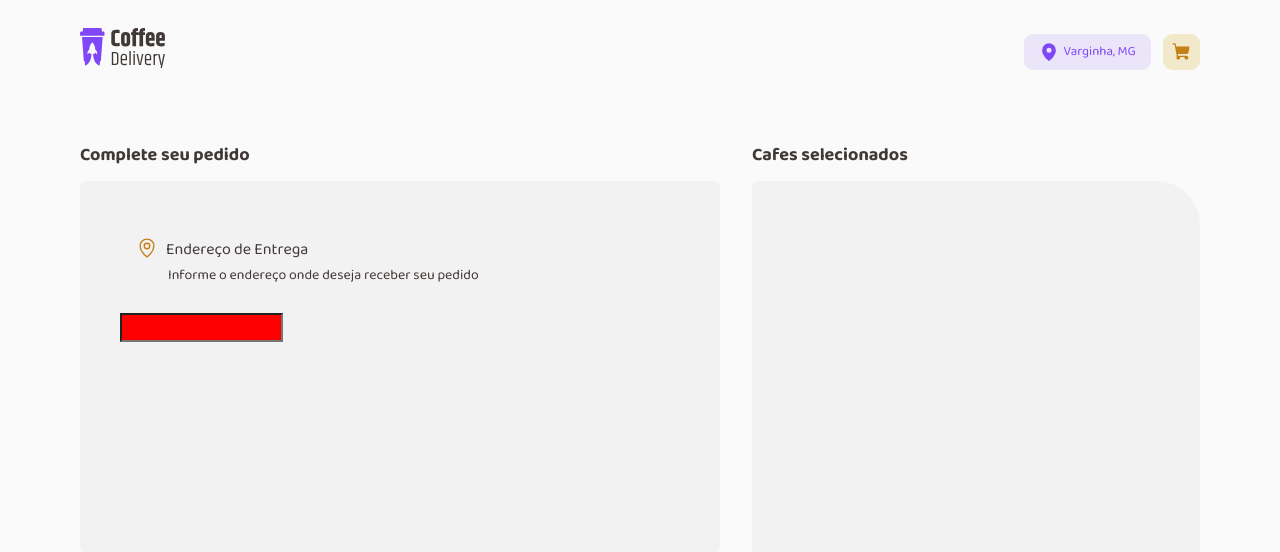
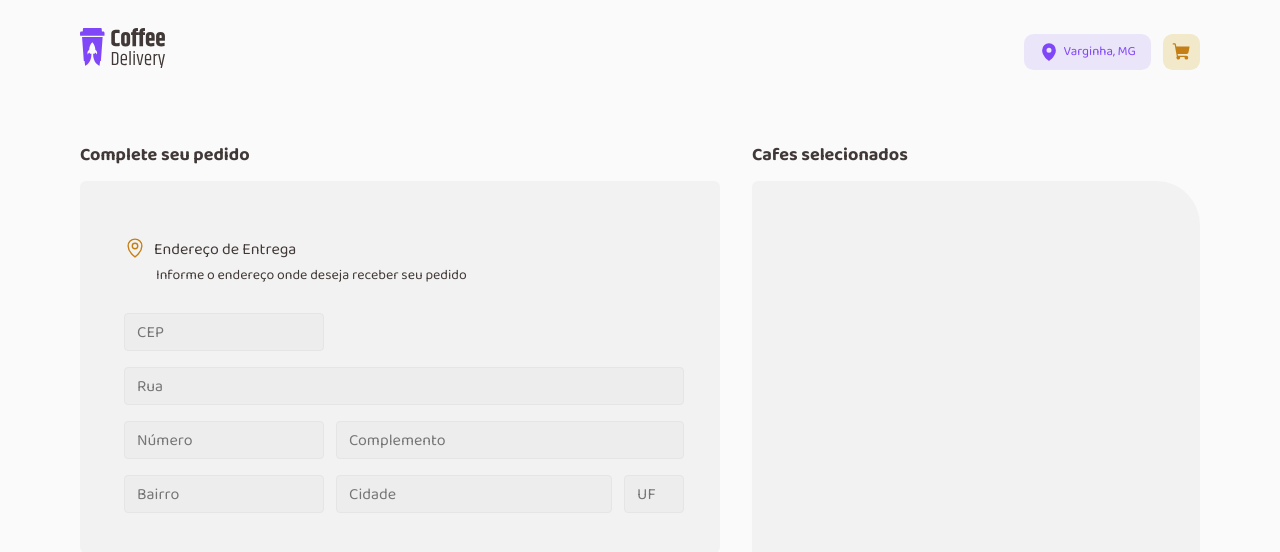
Before and after one commit to alexbruno10/coffee-delivery, a React (Vite) app: page /cart in a window 1280 px wide. Shown: the top 552 px of the page. Built offline with nearby package versions, Linux system fonts and the light colour scheme.

Commit message:
Styling form address

```diff
--- a/src/pages/Cart/index.tsx
+++ b/src/pages/Cart/index.tsx
@@ -1,4 +1,13 @@
-import { CartContainer, CartTitleRequest, CartForm, CartFormAddress, CartMethodPay, CartTitleFormAddress, CartConfirmRequest, CartInputAddress } from './style'
+import { CartContainer,
+CartTitleRequest,
+CartForm,
+CartFormAddress,
+CartMethodPay,
+CartTitleFormAddress,
+CartConfirmRequest,
+CartInputAddress,
+AddressFormContainer
+} from './style'
 import { MapPin } from 'phosphor-react'
 
 export default function Cart () {
@@ -12,7 +21,19 @@ export default function Cart () {
                             <p><MapPin size={22}/>Endereço de Entrega</p>
                             <span>Informe o endereço onde deseja receber seu pedido</span>
                         </CartTitleFormAddress>
-                        <CartInputAddress bg="red"/>
+                        <AddressFormContainer>
+                            <input type="text" className="cep" placeholder="CEP"/>
+                            <input type="text" className="street" placeholder="Rua"/>
+
+                                <input type="text" className="number" placeholder="Número"/>
+                                <input type="text" className="complement" placeholder="Complemento"/>
+
+
+                                <input type="text" className="district" placeholder="Bairro"/>
+                                <input type="text" className="city" placeholder="Cidade"/>
+                                <input type="text" className="uf" placeholder="UF"/>
+
+                        </AddressFormContainer>
                     </CartFormAddress>
 
                     <CartMethodPay>
--- a/src/pages/Cart/style.ts
+++ b/src/pages/Cart/style.ts
@@ -109,7 +109,7 @@ export const CartTitleFormAddress = styled.div`
     order: 0;
     align-self: stretch;
     flex-grow: 0;
-    margin-left: 1rem;
+    margin-left: 0.25rem;
     margin-top: 1rem;
     margin-right: 1rem;
 
@@ -137,16 +137,27 @@ interface InputProps {
 
 
 export const CartInputAddress = styled.input<InputProps>`
-    background-color:   ${(props) => props.bg};;
+    /* background-color:   ${(props) => props.bg}; */
+    grid-template-columns: ${(props) => props.bg};
 `
 
 export const AddressFormContainer = styled.div`
-    width: 100%;
+    width: 35rem;
+    height: 13.5rem;
     display: grid;
+    padding: 0;
     grid-template-columns: 12.5rem 17.25rem 3.75rem;
     column-gap: 0.75rem;
     row-gap: 1rem;
     grid-auto-flow: dense;
+    margin-left: 0.25rem;
+
+    input {
+        background: ${({theme}) => theme.colors["base-input"]};
+        border: 1px solid ${({theme}) => theme.colors["base-gray"]};
+        border-radius: 0.25rem;
+        padding-left: 0.75rem;
+    }
 
     .cep {
         grid-column: span 3;
@@ -158,4 +169,5 @@ export const AddressFormContainer = styled.div`
     .complement {
         grid-column: span 2;
     }
+
 `;
--- a/src/styles/themes/default.ts
+++ b/src/styles/themes/default.ts
@@ -25,6 +25,7 @@ export const defaultTheme = {
       'gray-700': '#29292E',
       'gray-800': '#202024',
       'base-gray': '#E6E5E5',
+      'base-input': '#EEEDED',
 
       'green-300': '#00B37E',
       'green-500': '#00875F',
```
